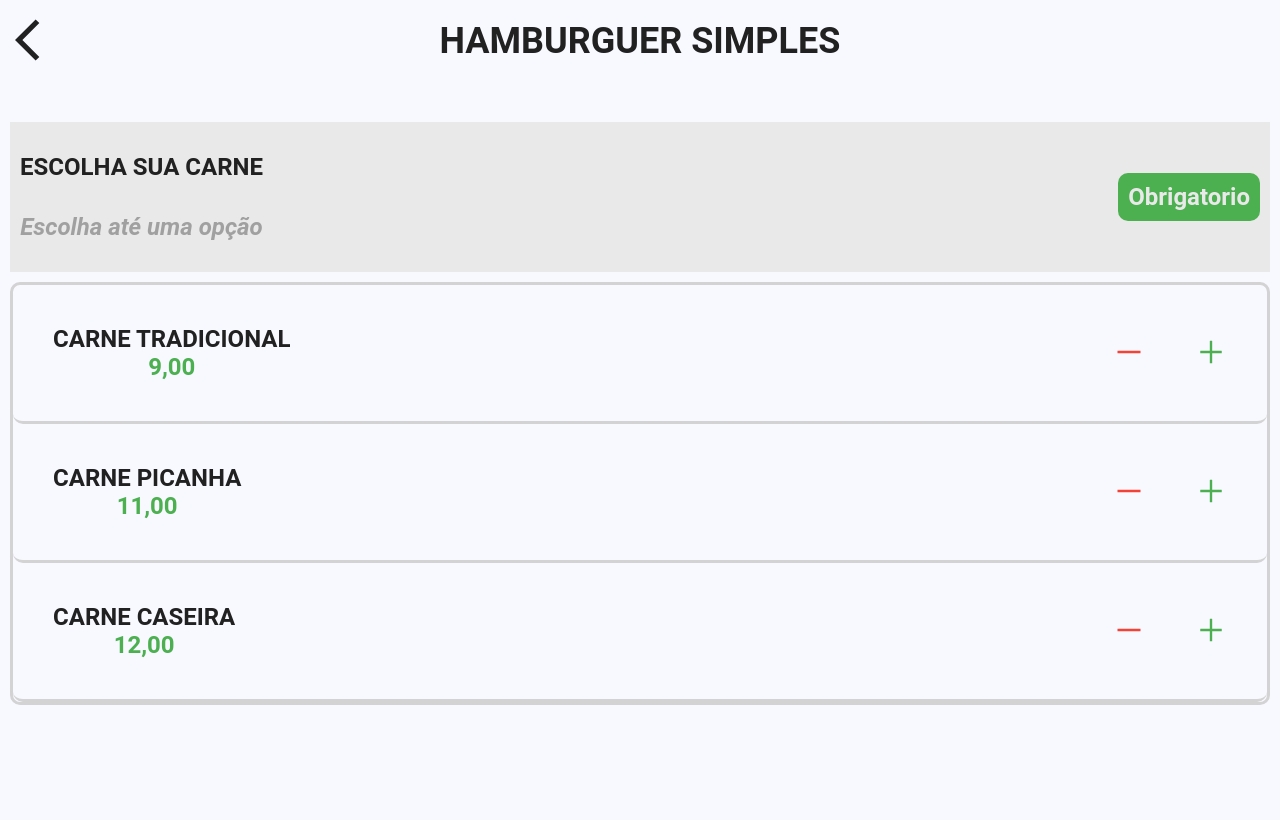
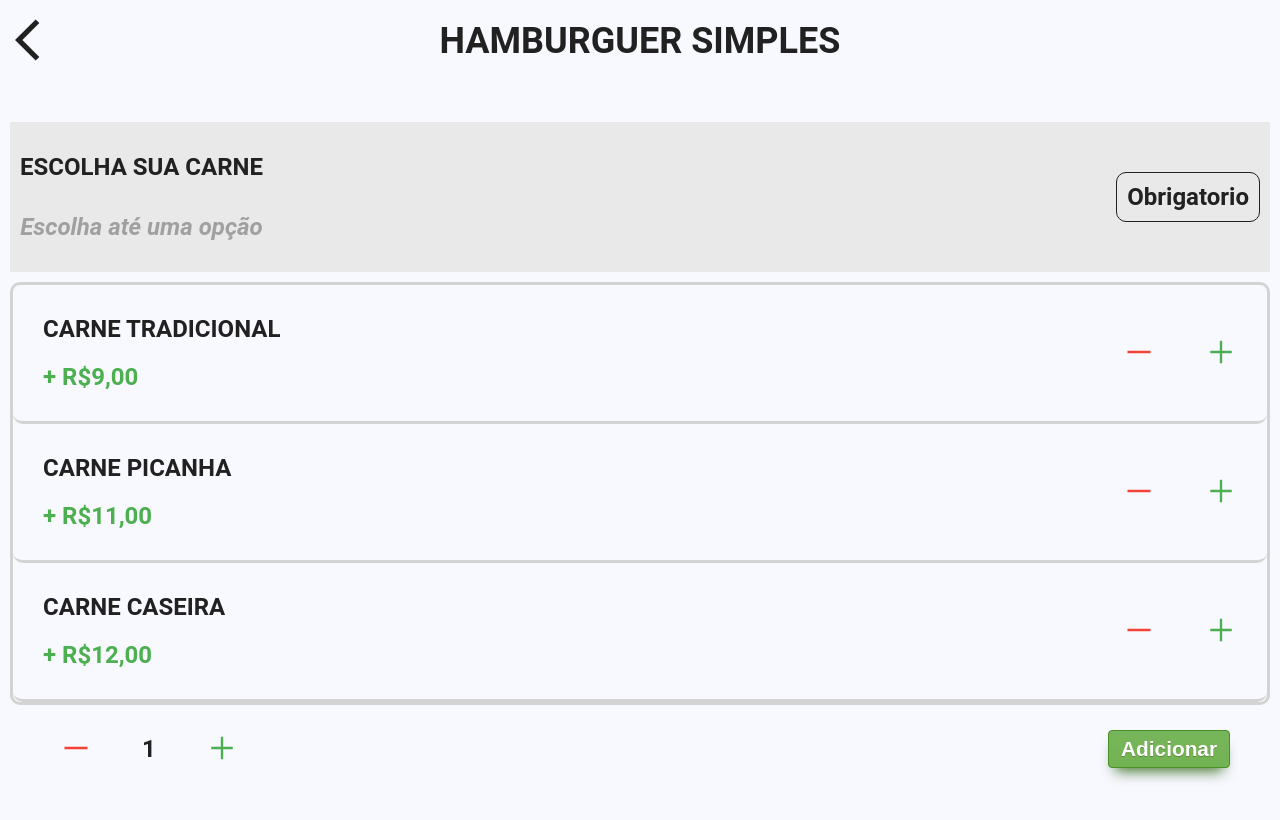
Before and after one commit to nikolassco/zapdelivery, a React (Create React App) app: page /product/1 in a window 1280 px wide. Shown: the top 820 px of the page. Built offline with nearby package versions, Linux system fonts and the light colour scheme.

Commit message:
adding item type add function

```diff
--- a/src/components/productdetails/ProductDetails.js
+++ b/src/components/productdetails/ProductDetails.js
@@ -5,11 +5,10 @@ import { MdArrowBackIos } from "react-icons/md";
 import { AiOutlineMinus, AiOutlinePlus } from "react-icons/ai";
 import { usePurchaseContext } from '../../hooks/usePurchaseContext';
 
-
 const ProductDetails = () => {
   const { id } = useParams();
   const numberId = Number.parseInt(id, 10);
-  const { handleAddItem } = usePurchaseContext();
+  const { handleAddItem, qtd, setQtd, shopCart } = usePurchaseContext();
 
 
   return (
@@ -29,14 +28,14 @@ const ProductDetails = () => {
                 <p className={styles.text_type}>Escolha sua carne</p>
                 <p className={styles.text_info}><em>Escolha até uma opção</em></p>
               </div>
-              <p className={styles.green_text}>Obrigatorio</p>
+              <p className={styles.mandatory_text}>Obrigatorio</p>
             </div>
             <div className={styles.choice_cover}>
               {item.itemOptionPrice.map((type, index) => (
                 <div key={index} className={styles.choice}>
                   <div className={styles.option_price}>
                     <p className={styles.type}>{type.option}</p>
-                    <p className={styles.price}>{type.price.toFixed(2).replace('.', ',')}</p>
+                    <p className={styles.price}>+ R${type.price.toFixed(2).replace('.', ',')}</p>
                   </div>
                   <div className={styles.btn_choice}>
                     <button>
@@ -49,6 +48,21 @@ const ProductDetails = () => {
                 </div>
               ))}
             </div>
+            <div className={styles.add_type_item}>
+              <div className={styles.btn_choice}>
+                <button onClick={() => setQtd(qtd - 1)}>
+                  <AiOutlineMinus className={styles.btn_choice_minus} />
+                </button>
+                <span>{qtd}</span>
+                <button onClick={() => setQtd(qtd + 1)}>
+                  <AiOutlinePlus className={styles.btn_choice_plus} />
+                </button>
+              </div>
+              <div className={styles.btn_add_item}>
+                <p>{shopCart[0]?.price.toFixed(2).replace('.', ',')}</p>
+                <button>Adicionar</button>
+              </div>
+            </div>
           </div>
         ))}
       </div >
--- a/src/components/productdetails/ProductDetails.module.css
+++ b/src/components/productdetails/ProductDetails.module.css
@@ -56,12 +56,13 @@
   color: var(--color-grey);
 }
 
-.green_text {
+.mandatory_text {
   padding: 10px;
   margin-left: 10px;
   border-radius: 10px;
-  color: var(--color-light-grey);
-  background-color: var(--color-green);
+  border: 1px solid var(--color-black);
+  color: var(--color-black);
+  background-color: var(--color-light-grey);
 }
 
 .choice_cover {
@@ -77,7 +78,7 @@
 .choice {
   display: flex;
   justify-content: space-between;
-  padding: 40px;
+  padding: 30px;
   width: 100%;
   border-bottom: 3px solid var(--color-border);
   border-radius: 10px;
@@ -86,6 +87,8 @@
 .option_price {
   display: flex;
   flex-direction: column;
+  align-items: flex-start;
+  gap: 20px;
 }
 
 .type {
@@ -125,6 +128,44 @@
   color: var(--color-green);
 }
 
+.add_type_item {
+  display: flex;
+  justify-content: space-between;
+  margin: 25px 50px;
+}
+
+.btn_add_item {
+  display: flex;
+  gap: 50px;
+}
+
+.btn_add_item button {
+  box-shadow: 0px 10px 14px -7px #3e7327;
+  background: linear-gradient(to bottom, #77b55a 5%, #72b352 100%);
+  background-color: #77b55a;
+  border-radius: 4px;
+  border: 1px solid #4b8f29;
+  display: inline-block;
+  cursor: pointer;
+  color: #ffffff;
+  font-family: Arial;
+  font-size: 1.3rem;
+  font-weight: bold;
+  padding: 6px 12px;
+  text-decoration: none;
+  text-shadow: 0px 1px 0px #5b8a3c;
+}
+
+.btn_add_item button:hover {
+  background: linear-gradient(to bottom, #72b352 5%, #77b55a 100%);
+  background-color: #72b352;
+}
+
+.btn_add_item button:active {
+  position: relative;
+  top: 1px;
+}
+
 @media (max-width: 56.25rem) {
   .name {
     bottom: 20px;
--- a/src/context/PurchaseContext.js
+++ b/src/context/PurchaseContext.js
@@ -6,6 +6,7 @@ export const PurchaseContextProvider = ({ children }) => {
 
   const [searchTerm, setSearchTerm] = useState("");
   const [shopCart, setShopCart] = useState([]);
+  const [qtd, setQtd] = useState(1);
 
   function handleAddItem(item, type) {
     const newItem = {
@@ -19,12 +20,13 @@ export const PurchaseContextProvider = ({ children }) => {
     }
 
     setShopCart([...shopCart, newItem]);
+    // setQtd(qtd + 1);
   }
   console.log(shopCart)
 
 
   return (
-    <PurchaseContext.Provider value={{ searchTerm, setSearchTerm, handleAddItem }}>
+    <PurchaseContext.Provider value={{ searchTerm, setSearchTerm, handleAddItem, qtd, setQtd, shopCart }}>
       {children}
     </PurchaseContext.Provider>
   )
```
